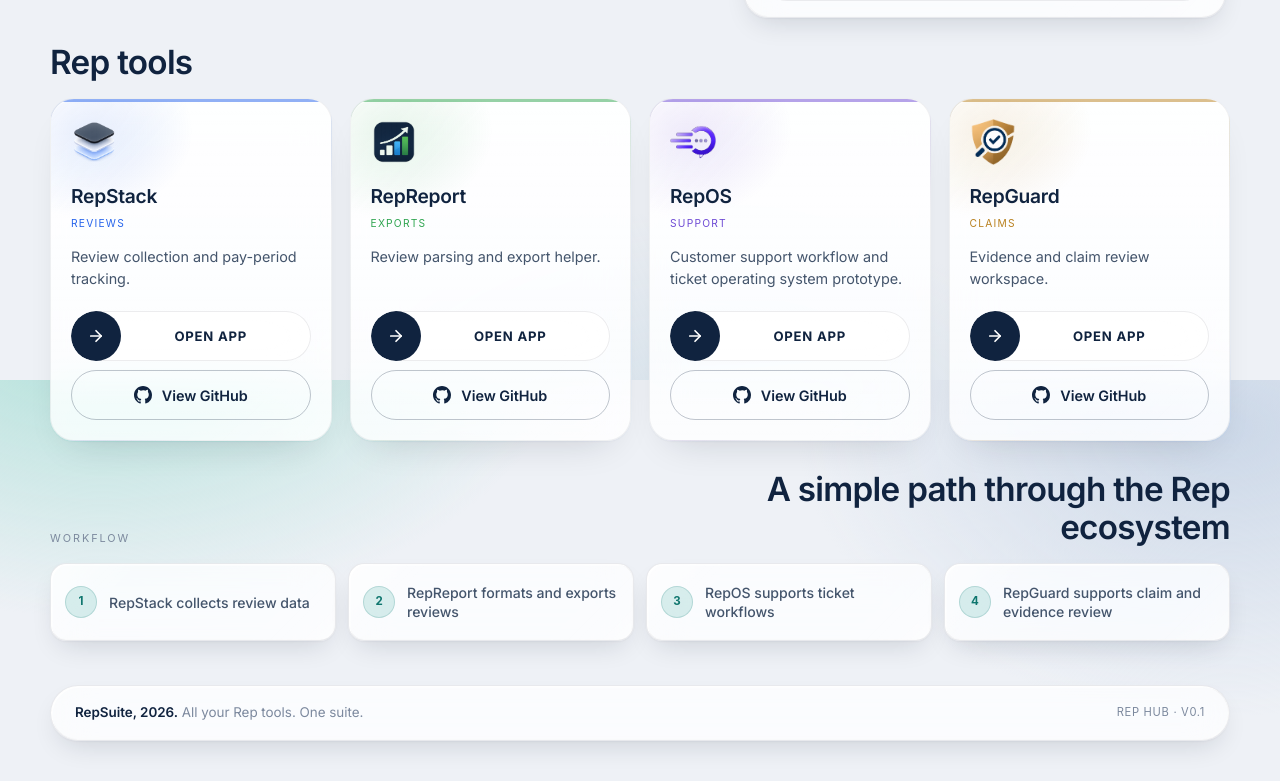
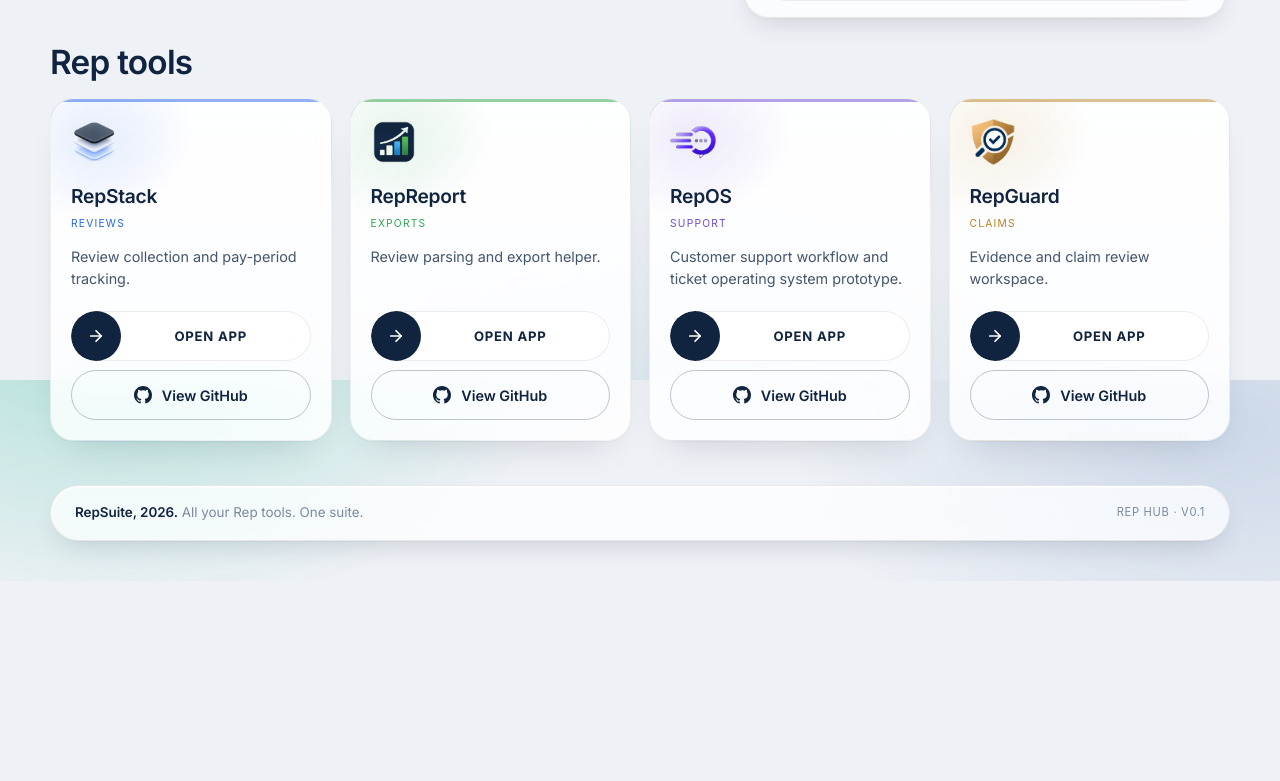
Before and after one commit to robertbradley-oss/RepSuite, a Next.js app: page / in a window 1280 px wide. Shown: the part 420-1201 px from the top of the page. After the commit the page ends 1001 px from the top, so only its background shows below. Built offline with nearby package versions, Linux system fonts and the light colour scheme.

Commit message:
Remove workflow section

```diff
--- a/app/globals.css
+++ b/app/globals.css
@@ -524,14 +524,6 @@ h1 {
   margin-bottom: 16px;
 }
 
-.eyebrow-mono {
-  font-family: var(--font-mono);
-  font-size: 0.68rem;
-  letter-spacing: 0.18em;
-  text-transform: uppercase;
-  color: var(--ink-3);
-}
-
 h2 {
   margin: 0;
   font-size: clamp(1.7rem, 2.6vw, 2.1rem);
@@ -817,70 +809,6 @@ h2 {
   transform: scale(0.985);
 }
 
-/* ----- Workflow --------------------------------------------------------- */
-.workflow-section {
-  padding-top: 30px;
-}
-
-.workflow-head {
-  display: flex;
-  align-items: end;
-  justify-content: space-between;
-  gap: 18px;
-}
-
-.workflow-head h2 {
-  max-width: 560px;
-  text-align: right;
-}
-
-.workflow-list {
-  display: grid;
-  grid-template-columns: repeat(4, minmax(0, 1fr));
-  gap: 12px;
-  margin: 0;
-  padding: 0;
-  list-style: none;
-}
-
-.workflow-step {
-  display: flex;
-  align-items: center;
-  gap: 12px;
-  min-width: 0;
-  min-height: 78px;
-  padding: 14px;
-  border-radius: var(--r-lg);
-  overflow: hidden;
-  color: var(--ink-2);
-  font-size: 0.88rem;
-  font-weight: 500;
-  line-height: 1.35;
-}
-
-.workflow-step .step-index {
-  position: relative;
-  z-index: 2;
-  display: grid;
-  place-items: center;
-  width: 32px;
-  height: 32px;
-  flex: 0 0 auto;
-  border-radius: var(--r-full);
-  background: var(--teal-soft);
-  border: 1px solid rgba(15, 118, 110, 0.18);
-  color: var(--teal-dark);
-  font-family: var(--font-mono);
-  font-size: 0.72rem;
-  font-weight: 700;
-}
-
-.workflow-step span:last-child {
-  position: relative;
-  z-index: 2;
-  min-width: 0;
-}
-
 /* ----- Footer ----------------------------------------------------------- */
 .footer {
   display: flex;
@@ -936,8 +864,7 @@ h2 {
     gap: 28px;
   }
 
-  .tool-grid,
-  .workflow-list {
+  .tool-grid {
     grid-template-columns: repeat(2, minmax(0, 1fr));
   }
 }
@@ -962,8 +889,7 @@ h2 {
     font-size: clamp(1.95rem, 8vw, 2.5rem);
   }
 
-  .tool-grid,
-  .workflow-list {
+  .tool-grid {
     grid-template-columns: 1fr;
   }
 
@@ -971,15 +897,6 @@ h2 {
     padding-top: 48px;
   }
 
-  .workflow-head {
-    align-items: flex-start;
-    flex-direction: column;
-    gap: 8px;
-  }
-
-  .workflow-head h2 {
-    text-align: left;
-  }
 }
 
 @media (prefers-reduced-motion: reduce) {
--- a/app/page.tsx
+++ b/app/page.tsx
@@ -49,13 +49,6 @@ const tools = [
     appHref: "https://claimguard-taupe.vercel.app",
     githubHref: "https://github.com/robertbradley-oss/RepGuard",
   },
-];
-
-const workflow = [
-  "RepStack collects review data",
-  "RepReport formats and exports reviews",
-  "RepOS supports ticket workflows",
-  "RepGuard supports claim and evidence review",
 ];
 
 function externalLinkProps(href: string) {
@@ -196,22 +189,6 @@ export default function Home() {
         </div>
       </section>
 
-      <section className="section workflow-section" aria-labelledby="workflow-title">
-        <div className="section-head workflow-head">
-          <span className="eyebrow-mono">Workflow</span>
-          <h2 id="workflow-title">A simple path through the Rep ecosystem</h2>
-        </div>
-
-        <ol className="workflow-list">
-          {workflow.map((step, index) => (
-            <li className="workflow-step glass-strong refract" key={step}>
-              <span className="step-index">{index + 1}</span>
-              <span>{step}</span>
-            </li>
-          ))}
-        </ol>
-      </section>
-
       <footer className="footer">
         <span className="footer-lead">
           <span className="footer-brand">RepSuite, 2026.</span> All your Rep
```
